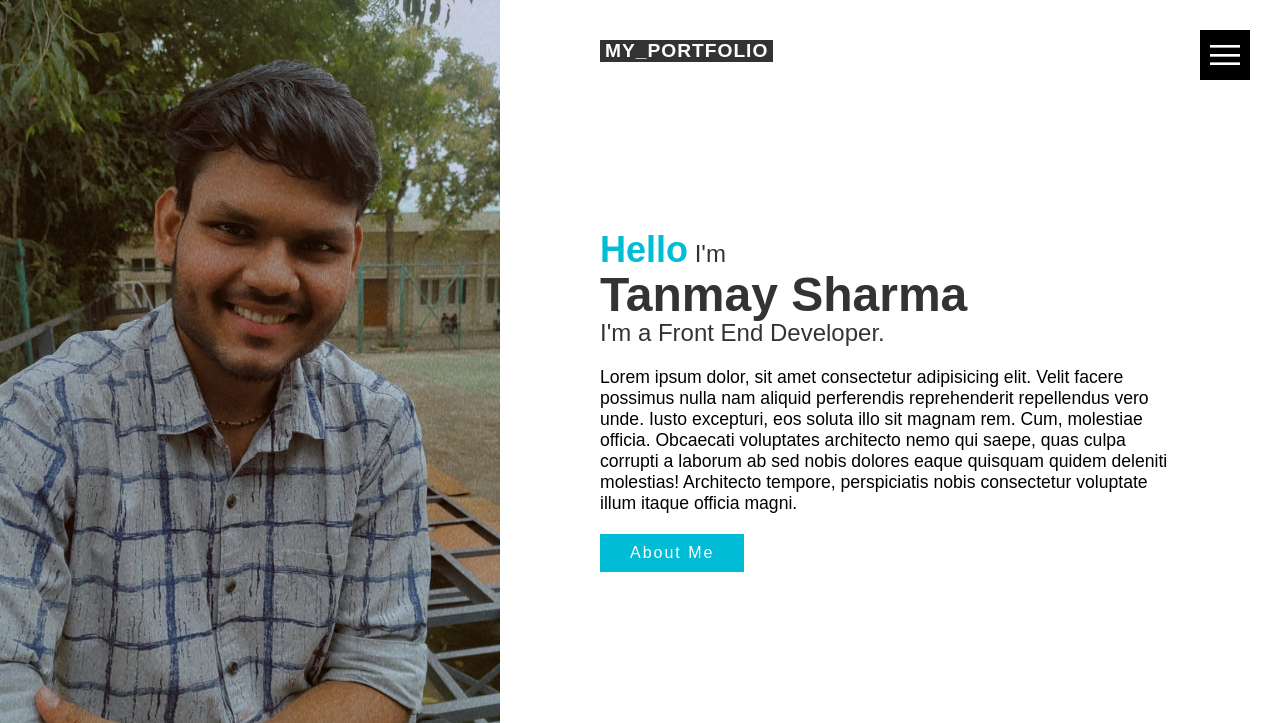
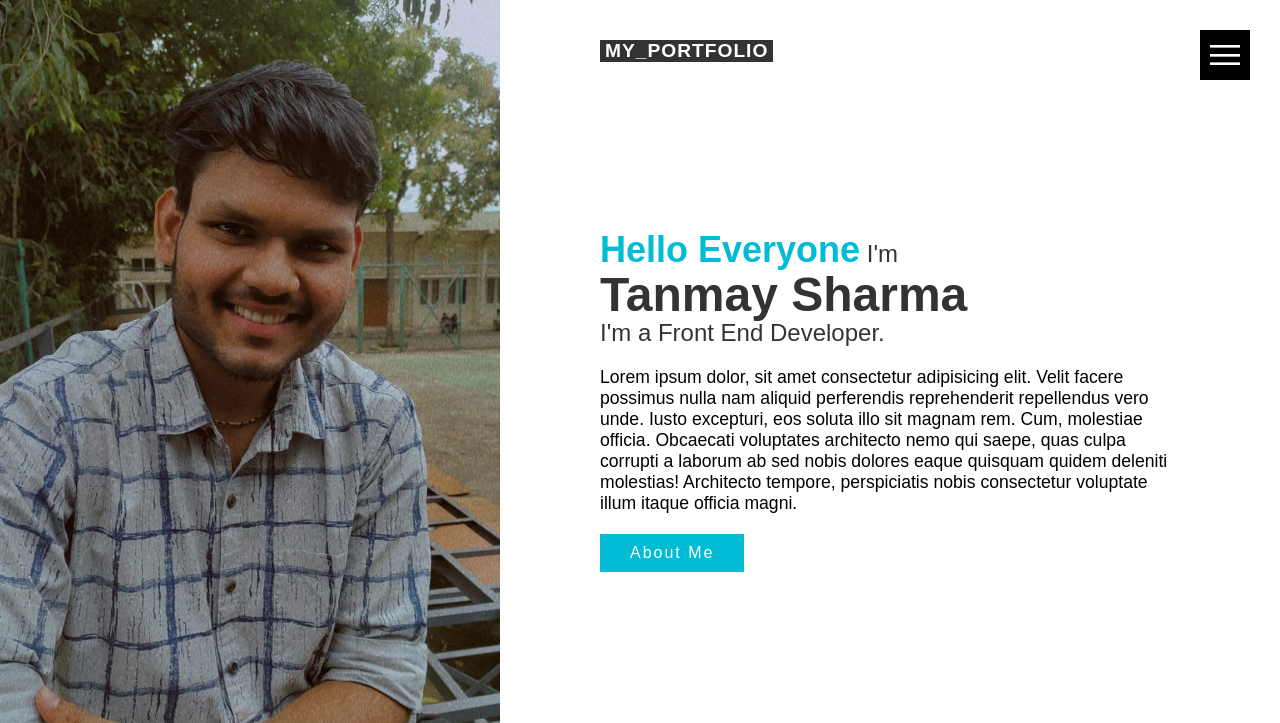
Before and after one commit to tanmaydev56/tanmaydev56.github.io, a plain HTML site: page index.html in a window 1280 px wide. Shown: the top 723 px of the page. Drawn offline with Linux system fonts and the light colour scheme; a web font is replaced by a local one.

Commit message:
Update index.html

```diff
--- a/index.html
+++ b/index.html
@@ -26,7 +26,7 @@
    <div class="contentbx">
     <h5 class="logotext">My_Portfolio</h5>
     <div>
-        <h4><span>Hello</span>  I'm</h4>
+        <h4><span>Hello Everyone</span>  I'm</h4>
         <h2>Tanmay Sharma</h2>
         <h4>I'm a Front End Developer.</h4>
         <p>Lorem ipsum dolor, sit amet consectetur adipisicing elit. Velit facere possimus nulla nam aliquid perferendis
```
